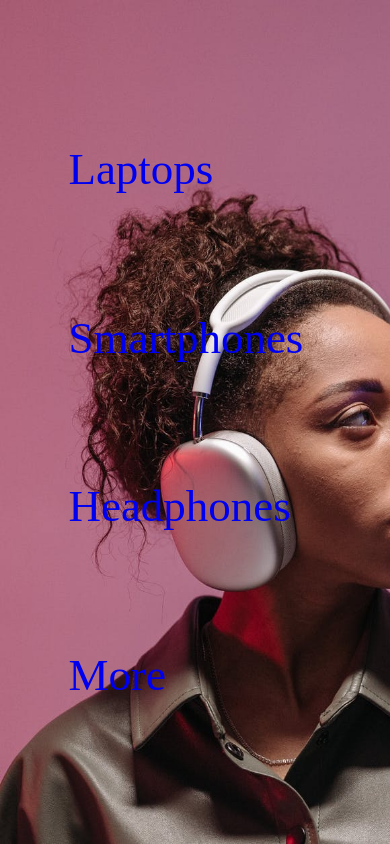
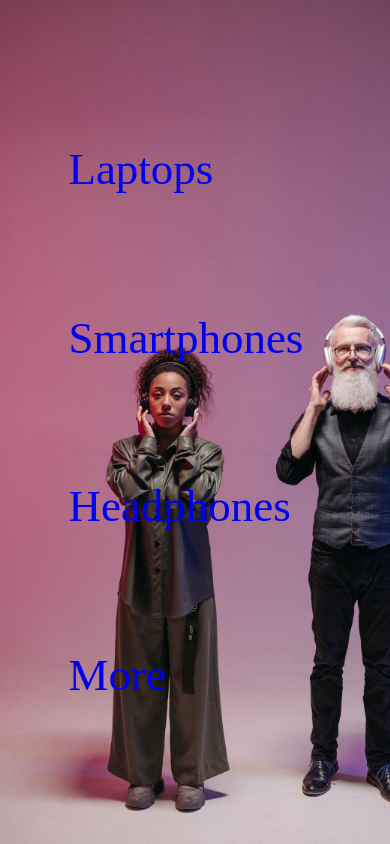
Before and after one commit to ShimonSamay/E-commerce, a plain HTML site: page index.html in a window 390 px wide. Drawn offline with Linux system fonts and the light colour scheme.

Commit message:
Last Version

```diff
--- a/style.css
+++ b/style.css
@@ -4,7 +4,7 @@
 }
 
 body {
-background-image: url("./Media/homebg2.jpeg");
+background-image: url("./Media/homebg8.jpeg");
 background-size: cover;
 background-repeat: no-repeat;
 }
@@ -38,3 +38,9 @@ color:whitesmoke;
 a:hover {
 padding-left: 20px;
 }
+
+@media only screen and (min-width: 320px) and (max-width: 500px) {
+body {
+background-image: url("./Media/homebg6.jpeg");
+}
+}
```
Also changed, not shown: Media/homebg4.jpeg (added), Media/homebg5.jpeg (added), Media/homebg6.jpeg (added), Media/homebg7.jpeg (added), Media/homebg8.jpeg (added).
